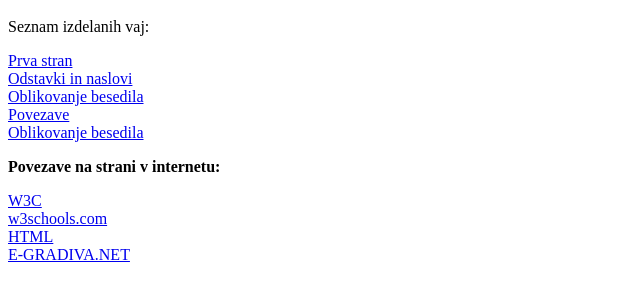
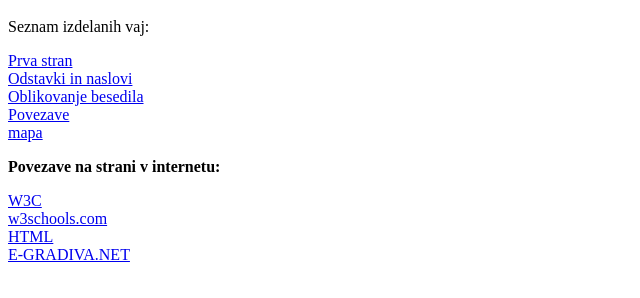
Before and after one commit to ovenv/oblak, a plain HTML site: page 5.vaja-html-Oven-Vid.html in a window 1280 px wide. Shown: the part 48-346 px from the top of the page, without its empty margins (0-640 px from the left). Drawn offline with Linux system fonts and the light colour scheme.

Commit message:
Update 5.vaja-html-Oven-Vid.html

```diff
--- a/5.vaja-html-Oven-Vid.html
+++ b/5.vaja-html-Oven-Vid.html
@@ -5,7 +5,7 @@
     <a href="2.vaja-html-Oven-Vid.html">Odstavki in naslovi</a></br>
     <a href="4.vaja-html-Oven-Vid.html">Oblikovanje besedila</a></br>
     <a href="5.vaja-html-Oven-Vid.html">Povezave</a></br>
-    <a href="4.vaja-html-Oven-Vid.html">Oblikovanje besedila</a></br>
+    <a href="GŠ">mapa</a></br>
     <p><b>Povezave na strani v internetu:</b></p>
     <a href="http://www.w3.org/TR/html5/">W3C</a></br>
     <a href="http://www.w3schools.com/html/default.asp">w3schools.com</a></br>
```
